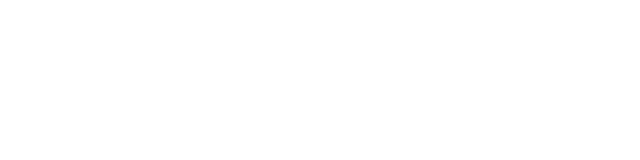
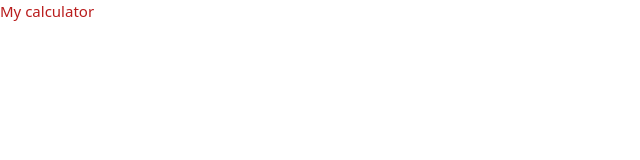
Before and after one commit to AbdulSamadCodes/Calculator-App-React-js-tailwind-css-, a React (Vite) app: page / in a window 1280 px wide. Shown: the top 160 px of the page, without its empty margins (0-640 px from the left). Built offline with nearby package versions, Linux system fonts and the light colour scheme.

Commit message:
First commit

```diff
--- a/index.html
+++ b/index.html
@@ -1,15 +1,29 @@
-<!doctype html>
+<!DOCTYPE html>
 <html lang="en">
   <head>
     <meta charset="UTF-8" />
-    <link rel="icon" type="image/x-icon" href="/images/favicon-32x32.png"/>
     <meta name="viewport" content="width=device-width, initial-scale=1.0" />
-    <title>Vite + React</title>
+
+    <!-- favicon link-->
+    <link rel="icon" type="image/x-icon" href="/images/favicon-32x32.png" />
+    <!-- google font link-->
+    <link rel="preconnect" href="https://fonts.googleapis.com" />
+    <link rel="preconnect" href="https://fonts.gstatic.com" crossorigin />
+    <link
+      href="https://fonts.googleapis.com/css2?family=League+Spartan:wght@100..900&display=swap"
+      rel="stylesheet"
+    />
+
+    <!-- custom styles links -->
+    <link rel="stylesheet" href="src/Styles/index.css">
+    <link rel="stylesheet" href="src/Styles/reset.css" />
+    <link href="src/Styles/custom_properties.css" rel="stylesheet" />
+
+    <title>Calculator App</title>
   </head>
   <body>
     <div id="root"></div>
 
-
     <script type="module" src="/src/main.jsx"></script>
   </body>
 </html>
--- /dev/null
+++ b/postcss.config.js
@@ -0,0 +1,6 @@
+export default {
+  plugins: {
+    tailwindcss: {},
+    autoprefixer: {},
+  },
+};
--- a/src/App.jsx
+++ b/src/App.jsx
@@ -1,8 +1,8 @@
 import {React} from 'react';
-import './index.css'
+import '/src/Styles/index.css';
 
 function App() {
-
+  return <h3 className="text-red-700">My calculator</h3>;
 };
 
 export default App
--- /dev/null
+++ b/src/Styles/custom_properties.css
@@ -0,0 +1,4 @@
+:root {
+  /* typography */
+  --ff-League-Spartan: "League Spartan", sans-serif;;
+}
--- /dev/null
+++ b/src/Styles/reset.css
@@ -0,0 +1,65 @@
+*,
+*::after,
+*::before {
+  margin: 0;
+  padding: 0;
+  box-sizing: border-box;
+}
+
+li {
+  list-style: none;
+}
+
+a {
+  text-decoration: none;
+  color: inherit;
+}
+
+button {
+  cursor: pointer;
+}
+
+button,
+a,
+span,
+input {
+  display: block;
+}
+
+img {
+  max-width: 100%;
+  display: block;
+  height: auto;
+}
+
+button,
+input {
+  background: none;
+  border: none;
+  outline: none;
+}
+
+form,
+input,
+button,
+select,
+option {
+  font: inherit;
+}
+
+:focus-visible {
+  outline: 1px solid black;
+  outline-offset: -3px;
+}
+
+html {
+  scroll-behavior: smooth;
+  scroll-padding-top: 30px;
+  scrollbar-width: thin;
+  font-size: 62.5%;
+}
+
+body {
+  font-family:var(--ff-League Spartan);
+  font-size: 1.5rem;
+}
--- a/src/main.jsx
+++ b/src/main.jsx
@@ -1,5 +1,6 @@
 import { createRoot } from 'react-dom/client'
 import App from '/src/App.jsx'
+import '/src/Styles/index.css';
 
 createRoot(document.getElementById('root')).render(
     <App />
```
Also changed, not shown: src/Components/Header.jsx (added, +10 -0 lines), src/Styles/index.css (renamed from src/index.css).
